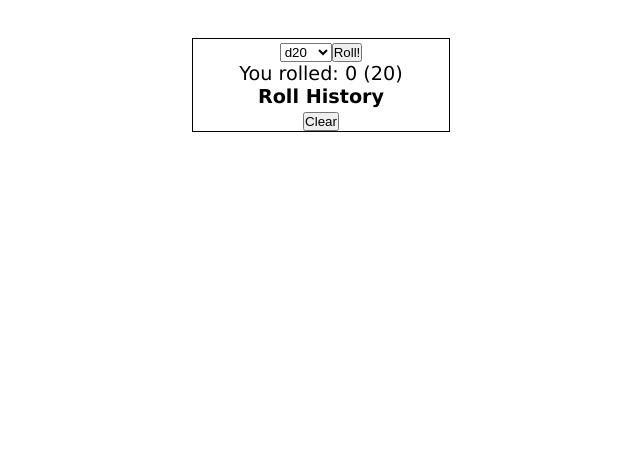
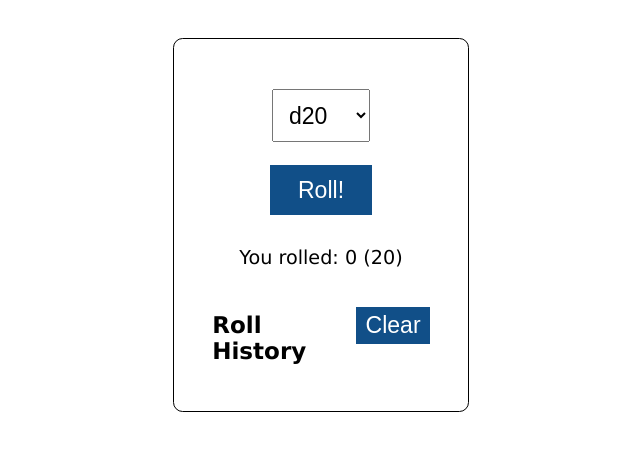
Before and after one commit to morgandival/dice-roller, a React (Create React App) app: page / in a window 1280 px wide. Shown: the top 450 px of the page, without its empty margins (319-959 px from the left). Built offline with nearby package versions, Linux system fonts and the light colour scheme.

Commit message:
Added additional styling

```diff
--- a/src/components/Dice.css
+++ b/src/components/Dice.css
@@ -1,5 +1,78 @@
 .dice {
   border: black solid 0.1em;
+  border-radius: 0.5em;
+  padding: 1em;
+  text-align: left;
   margin: 2em auto;
   width: 20vw;
 }
+
+form {
+  padding: 1em;
+  text-align: center;
+}
+
+form select {
+  font-size: 1.2em;
+  margin: 0.5em;
+  padding: 0.5em;
+}
+
+form button {
+  background-color: #114f88;
+  border: none;
+  color: #ffffff;
+  display: inline-block;
+  font-size: 1.2em;
+  margin: 0.5em;
+  padding: 0.5em 1.2em;
+  text-align: center;
+  text-decoration: none;
+}
+
+form p {
+  margin-top: 1em;
+}
+
+.results {
+  display: grid;
+  grid-template-columns: 2fr 1fr;
+  margin: 1em;
+  text-align: left;
+}
+
+.results-title {
+  font-size: 1.2em;
+  justify-self: start;
+  padding: 0.2em 0 0.2em 0;
+  text-align: left;
+}
+
+.results-reset {
+  justify-self: end;
+}
+
+.results-reset button {
+  background-color: #114f88;
+  border: none;
+  color: #ffffff;
+  display: inline-block;
+  font-size: 1.2em;
+  padding: 0.2em 0.4em;
+  text-align: center;
+  text-decoration: none;
+}
+
+.results-items {
+  clear: both;
+  grid-column: 1 / 3;
+  padding-top: 0.2em;
+}
+
+.results ol {
+  display: block;
+}
+
+.results li {
+  list-style-position: inside;
+}
```
